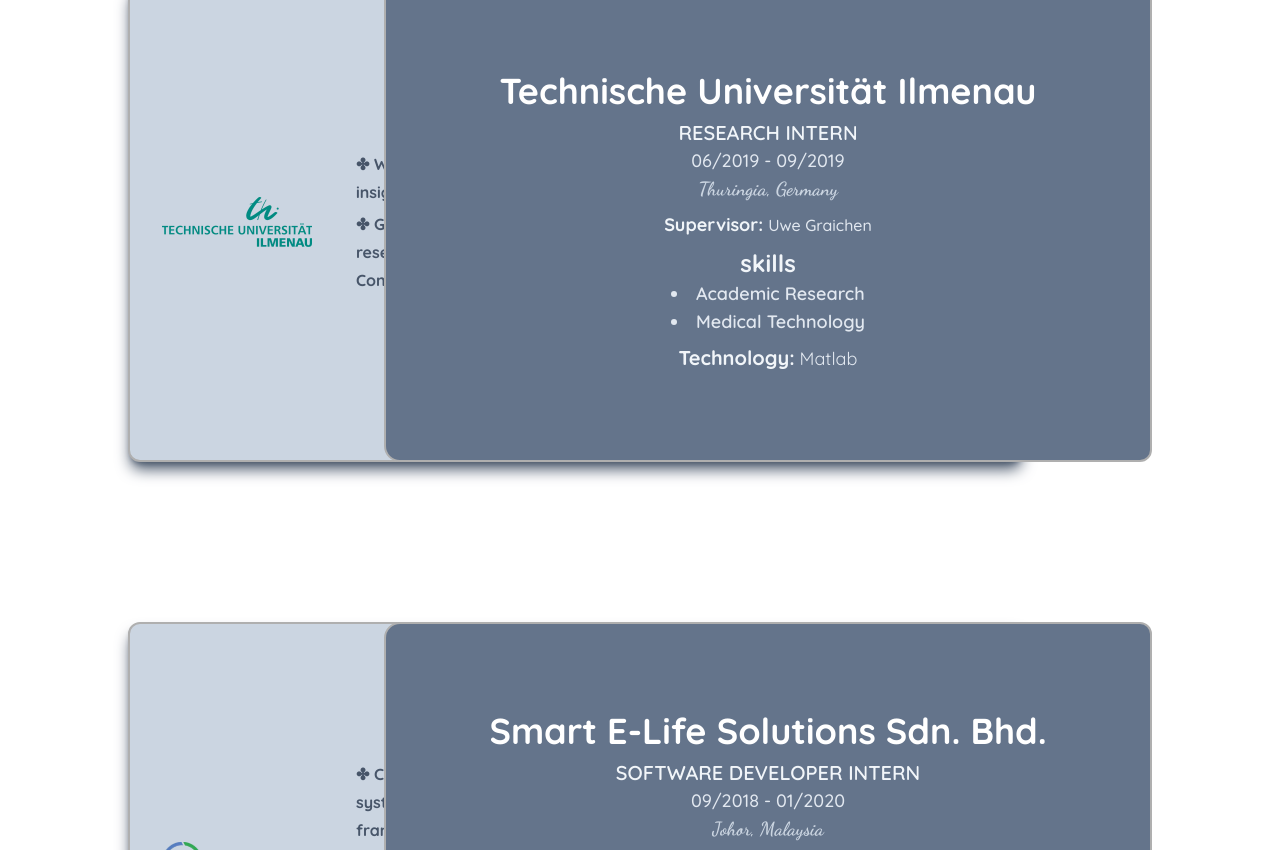
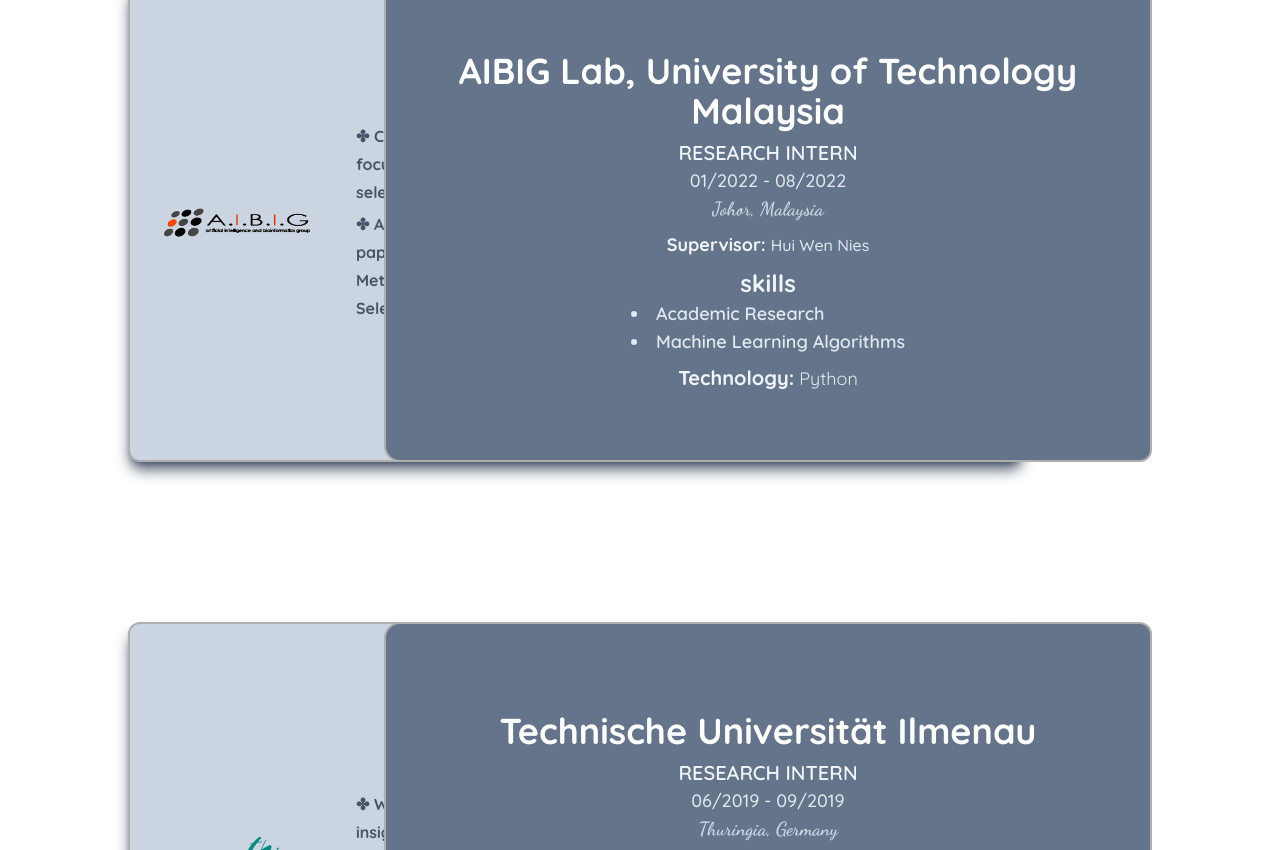
Before and after one commit to MdMirzaShihab/MyPortfolio, a React (Vite) app: page / in a window 1280 px wide. Shown: the part 7030-7880 px from the top of the page. Built offline with nearby package versions, Linux system fonts and the light colour scheme.

Commit message:
Contact page added with layout

```diff
--- a/src/components/Contact.jsx
+++ b/src/components/Contact.jsx
@@ -1,9 +1,61 @@
 import React from 'react'
+import img from "../assets/Gallery/img3.webp";
 
 const Contact = () => {
   return (
-    <div>Contact</div>
-  )
-}
+    <div className="bg-white">
+    <div className="flex justify-center min-h-screen">
+      <div className="hidden bg-cover lg:block lg:w-2/5" style={{
+    backgroundImage: `url(${img})`, }}>
+
+      </div>
+      <div className="flex items-center w-full max-w-3xl p-8 mx-auto lg:px-12 lg:w-3/5">
+        <div className="w-full">
+          <h1 className="text-2xl font-semibold tracking-wider text-gray-800 capitalize">
+            Contact Me.
+          </h1>
+          <p className="mt-4 text-gray-500">
+            Let’s get .
+          </p>
+          <div className="mt-6">
+            <h1 className="text-gray-500">Social Media</h1>
+            <div className="mt-3 md:flex md:items-center md:-mx-2">
+              <button className="flex justify-center w-full px-6 py-3 text-white bg-blue-500 rounded-md md:w-auto md:mx-2 focus:outline-none">
+                {/* SVG icon */}
+                <span className="mx-2">client</span>
+              </button>
+              <button className="flex justify-center w-full px-6 py-3 mt-4 text-blue-500 border border-blue-500 rounded-md md:mt-0 md:w-auto md:mx-2">
+                {/* SVG icon */}
+                <span className="mx-2">Icon</span>
+              </button>
+            </div>
+          </div>
+          <form className="grid grid-cols-1 gap-6 mt-8 md:grid-cols-2">
+            {/* Input fields */}
+            {/* First Name */}
+            <div>
+              <label className="block mb-2 text-sm text-gray-600">First Name</label>
+              <input
+                type="text"
+                placeholder="John"
+                className="block w-full px-5 py-3 mt-2 text-gray-700 placeholder-gray-400 bg-white border border-gray-200 rounded-md"
+              />
+            </div>
+            {/* Last Name */}
+            {/* ... (similar structure for other input fields) */}
+            {/* Submit button */}
+            <button
+              className="flex items-center justify-between w-full px-6 py-3 text-sm tracking-wide text-white capitalize transition-colors duration-300 transform bg-blue-500 rounded-md hover:bg-blue-400"
+            >
+              {/* Button text */}
+            </button>
+          </form>
+        </div>
+      </div>
+    </div>
+  </div>
+);
+};
+
 
 export default Contact
--- a/src/components/ExperienceSection.jsx
+++ b/src/components/ExperienceSection.jsx
@@ -1,6 +1,91 @@
 import React, { useRef } from "react";
-import { ExpData } from "../Constants";
+// import { ExpData } from "../Constants";
+import Aibig from "../assets/Logos/Aibig.webp";
+import ConnectUS from "../assets/Logos/ConnectUS.webp";
+import ELS from "../assets/Logos/ELS.webp";
+import TUIlmenau from "../assets/Logos/TUIlmenau.webp";
+import Popular from "../assets/Logos/Popular.webp";
 import {motion, useScroll, useTransform } from "framer-motion";
+
+const ExpData = [
+  {
+    companyID: 1,
+    companyName:"Popular Diagnostic Centre Ltd.",
+    companyImg: Popular,
+    link:"https://populardiagnostic.com/",
+    supervisor:"Mohammad Arif",
+    duration: "02/2023 - Present",
+    skills:["Scrum Master", "Development Team Lead", "Product Design"],
+    technology: "JavaScript-React, Node.js",
+    designation: "SOFTWARE ENGINEER",
+    location: "Dhaka, Bangladesh",
+    workDetails: ["Led the establishment of the software development team, for inhouse software development at PDCL.", "Designed the digital patient end software for the organization, streamlining patient management and enhancing user experience.", "Collaborated with healthcare professionals to gather requirements and ensure compliance with industry standards.", "Successfully implemented agile methodologies to improve project efficiency and product quality.",],
+    stick:"top-[25vh]",
+    type: "Development",
+  },
+  {
+    companyID: 2,
+    companyName:"ConnectUS",
+    companyImg: ConnectUS,
+    link:"",
+    supervisor:"Wan Nordin",
+    duration: "05/2019 - 11/2019",
+    skills:["Frontend", "Agile Methodology"],
+    technology: "JavaScript-AngularJS",
+    designation: "SOFTWARE DEVELOPER INTERN",
+    location: "Singapore",
+    workDetails:["Contributed to the frontend development of an event management media system targeting the markets of Singapore and Malaysia.", "Gained valuable experience in startup culture and agile development practices.",],
+    stick:"top-[28vh]",
+    type: "Development",
+  },
+  {
+    companyID: 3,
+    companyName:"Smart E-Life Solutions Sdn. Bhd.",
+    companyImg: ELS,
+    link:"https://elife-solutions.com/",
+    supervisor:"Prof. Dr. -Ing. Eko Supriyanto",
+    duration: "09/2018 - 01/2020",
+    skills:["Agile Development", "Medical Technology"],
+    technology: "C++, C#",
+    designation: "SOFTWARE DEVELOPER INTERN",
+    location: "Johor, Malaysia",
+    workDetails:["Collaborated on a risk management system for Petronas using the QT framework.", "Worked on the 'smart hospital management system (asset model)' project.", "Gained hands-on experience in software development for the oil and gas industry."],
+    stick:"top-[31vh]",
+    type: "Development",
+  },
+  {
+    companyID: 4,
+    companyName:"AIBIG Lab, University of Technology Malaysia",
+    companyImg: Aibig,
+    link:"https://aibig.utm.my/",
+    supervisor:"Hui Wen Nies",
+    duration: "01/2022 - 08/2022",
+    skills:["Academic Research", "Machine Learning Algorithms"],
+    technology: "Python",
+    designation: "RESEARCH INTERN",
+    location: "Johor, Malaysia",
+    workDetails:["Conducted research in bioinformatics, focusing on optimization and feature selection methods in disease classification.", "Assisted in the preparation of a research paper titled 'A Review of Computational Methods for Optimization and Feature Selection in Disease Classification.'",],
+    stick:"top-[34vh]",
+    type: "Research",
+  },
+  {
+    companyID: 5,
+    companyName:"Technische Universität Ilmenau",
+    companyImg: TUIlmenau,
+    link:"https://www.tu-ilmenau.de/",
+    supervisor:"Uwe Graichen",
+    duration: "06/2019 - 09/2019",
+    skills:["Academic Research", "Medical Technology"],
+    technology: "Matlab",
+    designation: "RESEARCH INTERN",
+    location: "Thuringia, Germany",
+    workDetails:["Worked on Matlab simulations and gained insights into MRI technology.", "Got an insight idea of the ongoing research project 'Generation of Volume Conductor Models from MRI Data Sets.'",],
+    stick:"top-[37vh]",
+    type: "Research",
+  },
+];
+
+
 
 const ExperienceCard = ({ stick, companyName, companyImg, link, supervisor, duration, skills, technology, designation, location, workDetails }) => {
 
@@ -61,8 +146,8 @@
         Professional Odyssey
       </h1>
       <div className="flex flex-col items-center justify-center">
-        {ExpData.map((exp) => (
-          <ExperienceCard key={exp.companyID} {...exp} />
+        {ExpData.map((exp, index) => (
+          <ExperienceCard key={index} {...exp} />
         ))}
       </div>
     </div>
--- a/src/components/Hero.jsx
+++ b/src/components/Hero.jsx
@@ -16,7 +16,6 @@
   let titleIndex = 0;
 
   useGSAP(() => {
-    // Typewriter effect for the 'whoIam' array
     const changeTitle = () => {
       gsap.to(".title", { opacity: 0, duration: 1, onComplete: updateTitle });
     };
```
